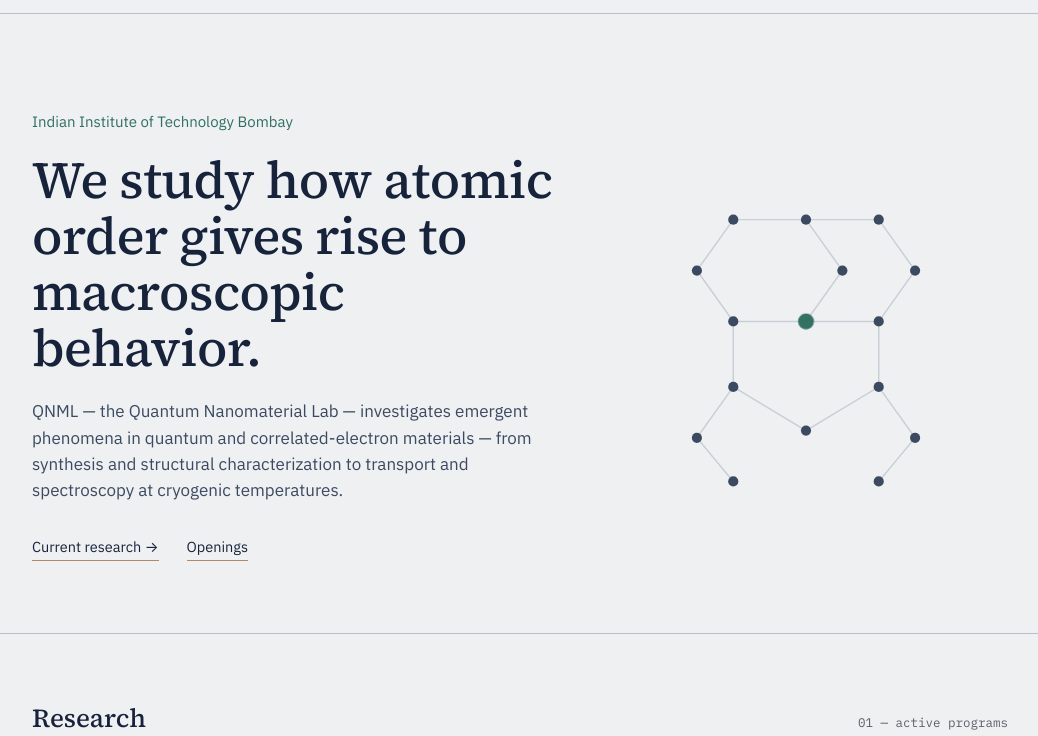
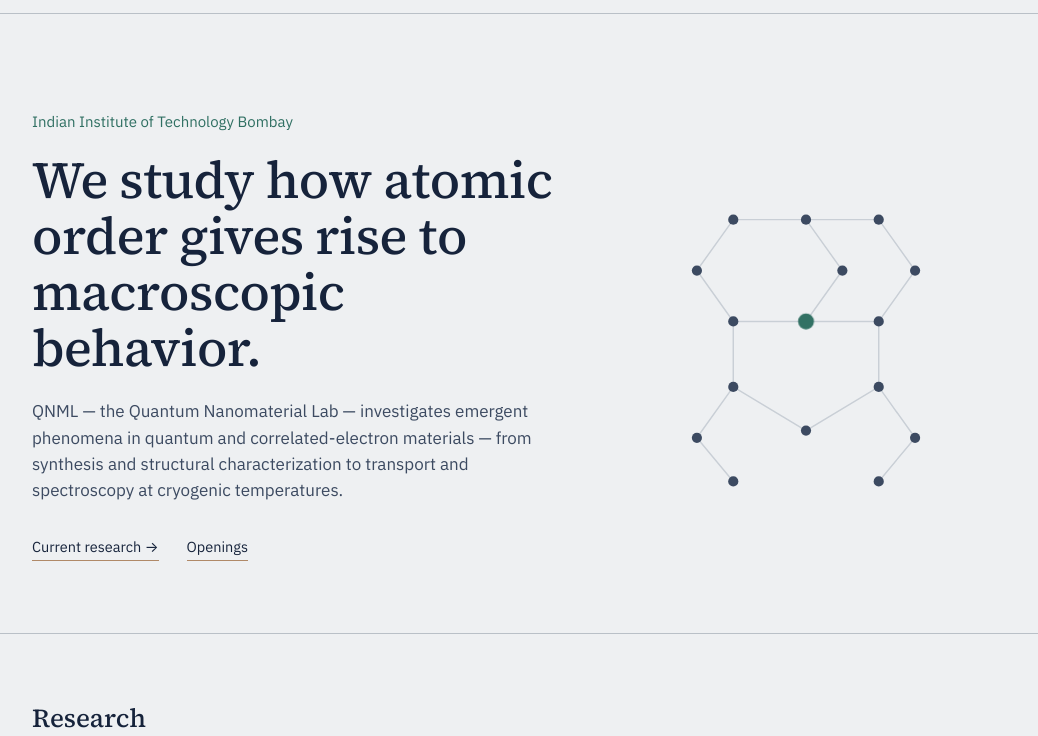
Before and after one commit to azadalli1999-sys/qnml-iitb.github.io, a plain HTML site: page index.html in a window 1280 px wide. Shown: the part 64-800 px from the top of the page, without its empty margins (120-1158 px from the left). Drawn offline with Linux system fonts and the light colour scheme.

Commit message:
index.html

```diff
--- a/index.html
+++ b/index.html
@@ -561,7 +561,6 @@
   <div class="wrap">
     <div class="section-head">
       <h2>Research</h2>
-      <span class="index">01 — active programs</span>
     </div>
 
     <p class="facility-intro" style="margin-bottom:32px;">
```
